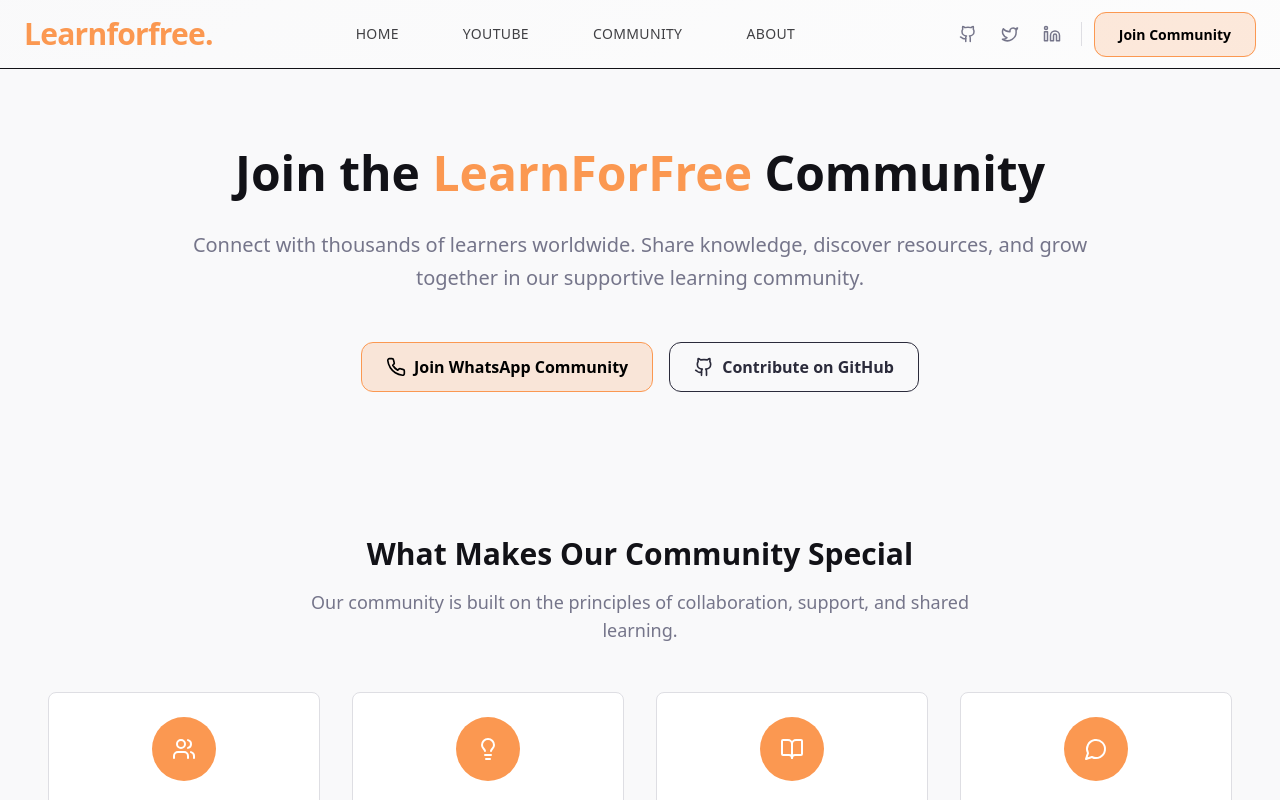
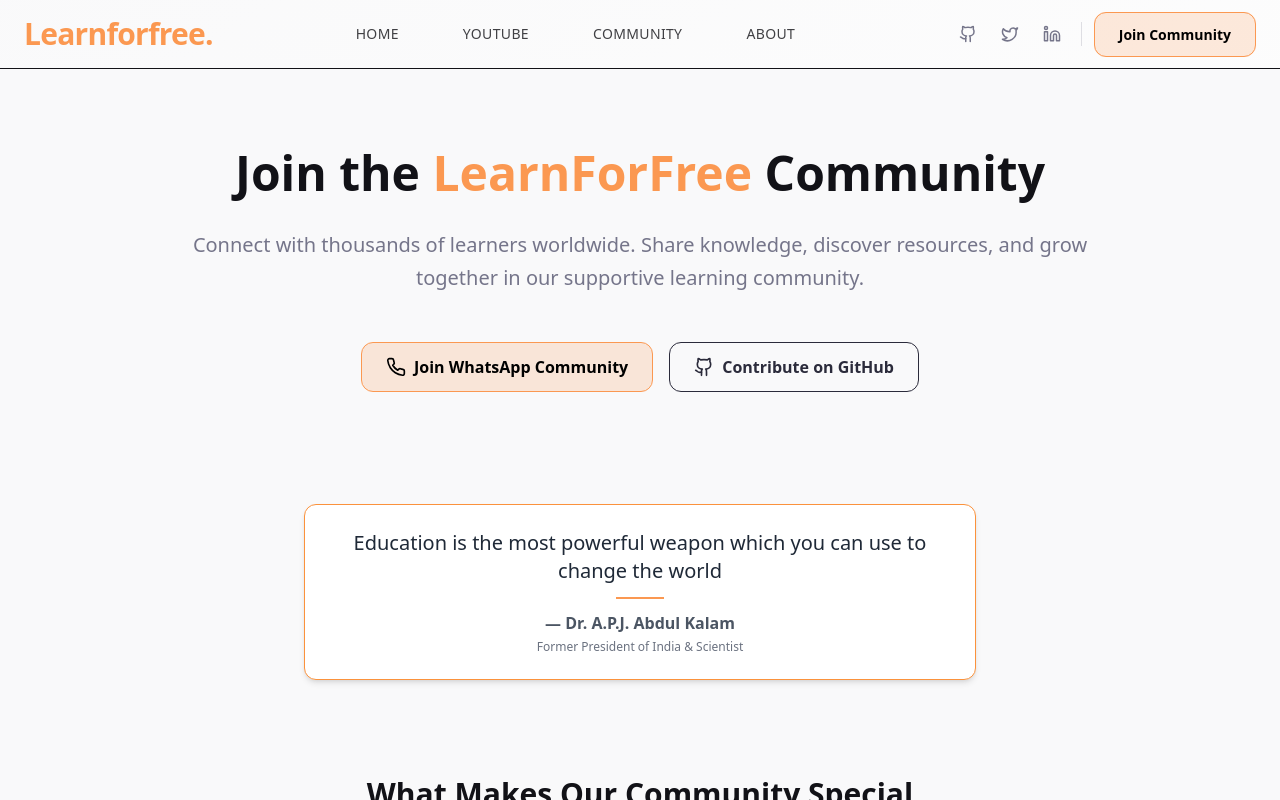
Before and after one commit to Raghul-M/LearnforFree, a React (Vite) app: page /community in a window 1280 px wide. Shown: the top 800 px of the page. Built offline with nearby package versions, Linux system fonts and the light colour scheme.

Commit message:
added quotes

```diff
--- a/src/pages/Community.tsx
+++ b/src/pages/Community.tsx
@@ -38,6 +38,24 @@ const Community = () => {
                   <Github size={20} />
                   Contribute on GitHub
                 </a>
+              </div>
+            </div>
+          </div>
+        </section>
+
+        {/* Inspirational Quote */}
+        <section className="py-8 px-4">
+          <div className="container mx-auto">
+            <div className="max-w-2xl mx-auto">
+              <div className="bg-white rounded-xl shadow-md p-4 md:p-6 text-center border border-orange-400">
+                <blockquote className="text-lg md:text-xl font-medium text-gray-800 leading-snug mb-3">
+                  Education is the most powerful weapon which you can use to change the world
+                </blockquote>
+                <div className="w-12 h-0.5 bg-primary mx-auto mb-3"></div>
+                <cite className="text-sm md:text-base text-gray-600 font-semibold not-italic">
+                  — Dr. A.P.J. Abdul Kalam
+                </cite>
+                <p className="text-xs text-gray-500 mt-1">Former President of India & Scientist</p>
               </div>
             </div>
           </div>
```
